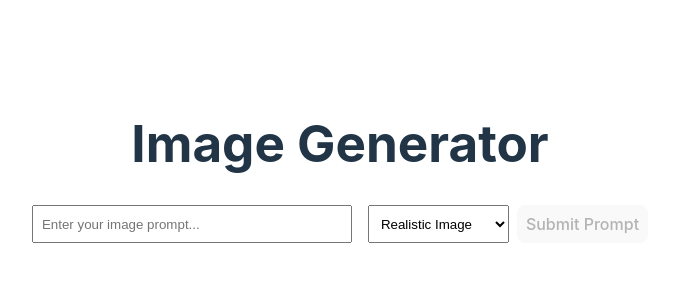
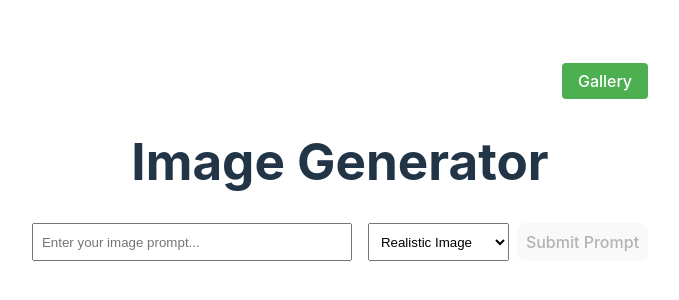
Before and after one commit to kolkoa/abe-react-app, a React (Vite) app: page / in a window 1280 px wide. Shown: the part 230-530 px from the top of the page, without its empty margins (300-979 px from the left). Built offline with nearby package versions, Linux system fonts and the light colour scheme.

Commit message:
add gallery button

```diff
--- a/src/components/ImageGenerator.tsx
+++ b/src/components/ImageGenerator.tsx
@@ -107,6 +107,26 @@ export function ImageGenerator() {
 
   return (
     <div>
+      <div style={{
+        display: 'flex',
+        justifyContent: 'flex-end',
+        marginBottom: '20px'
+      }}>
+        <button
+          onClick={() => console.log('Gallery button clicked')}
+          style={{
+            padding: '8px 16px',
+            backgroundColor: '#4CAF50',
+            color: 'white',
+            border: 'none',
+            borderRadius: '4px',
+            cursor: 'pointer'
+          }}
+        >
+          Gallery
+        </button>
+      </div>
+
       <h1>Image Generator</h1>
       <div style={{ display: 'flex', gap: '8px', marginBottom: '16px' }}>
         <input
```
